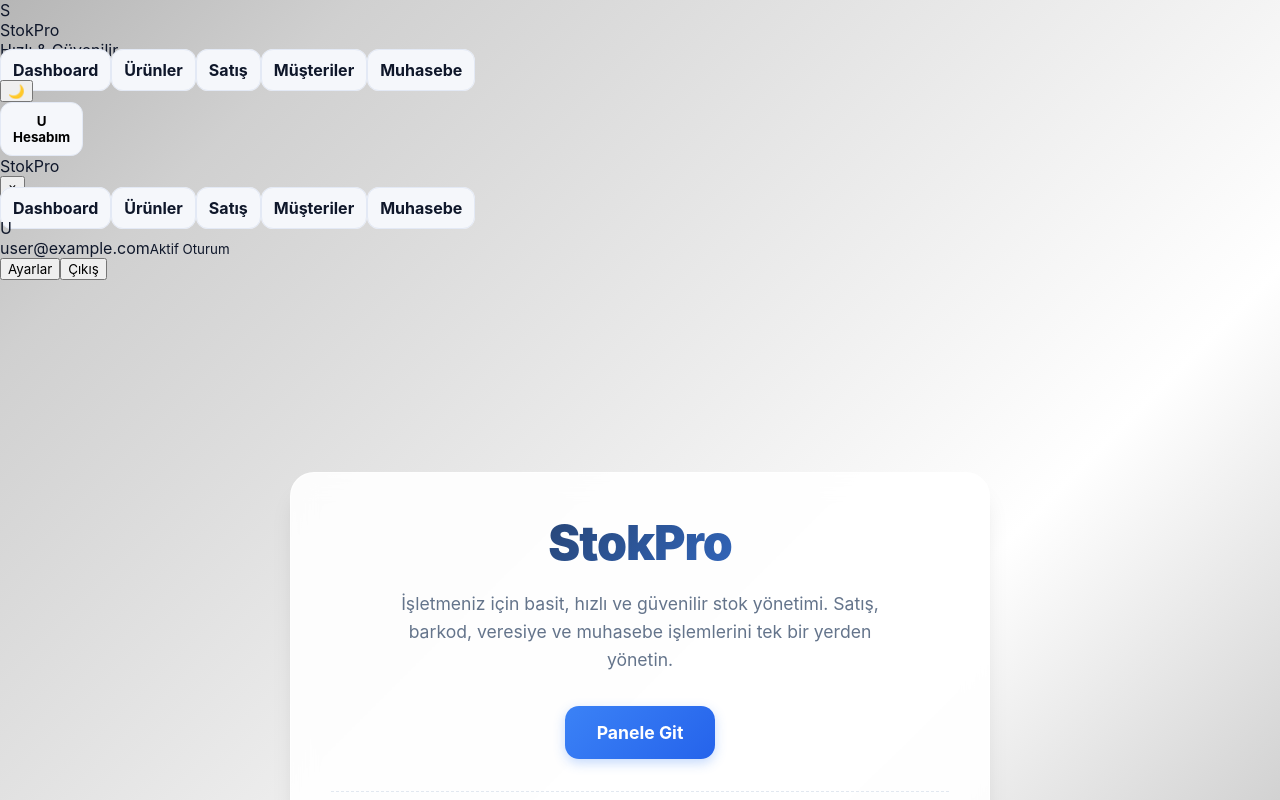
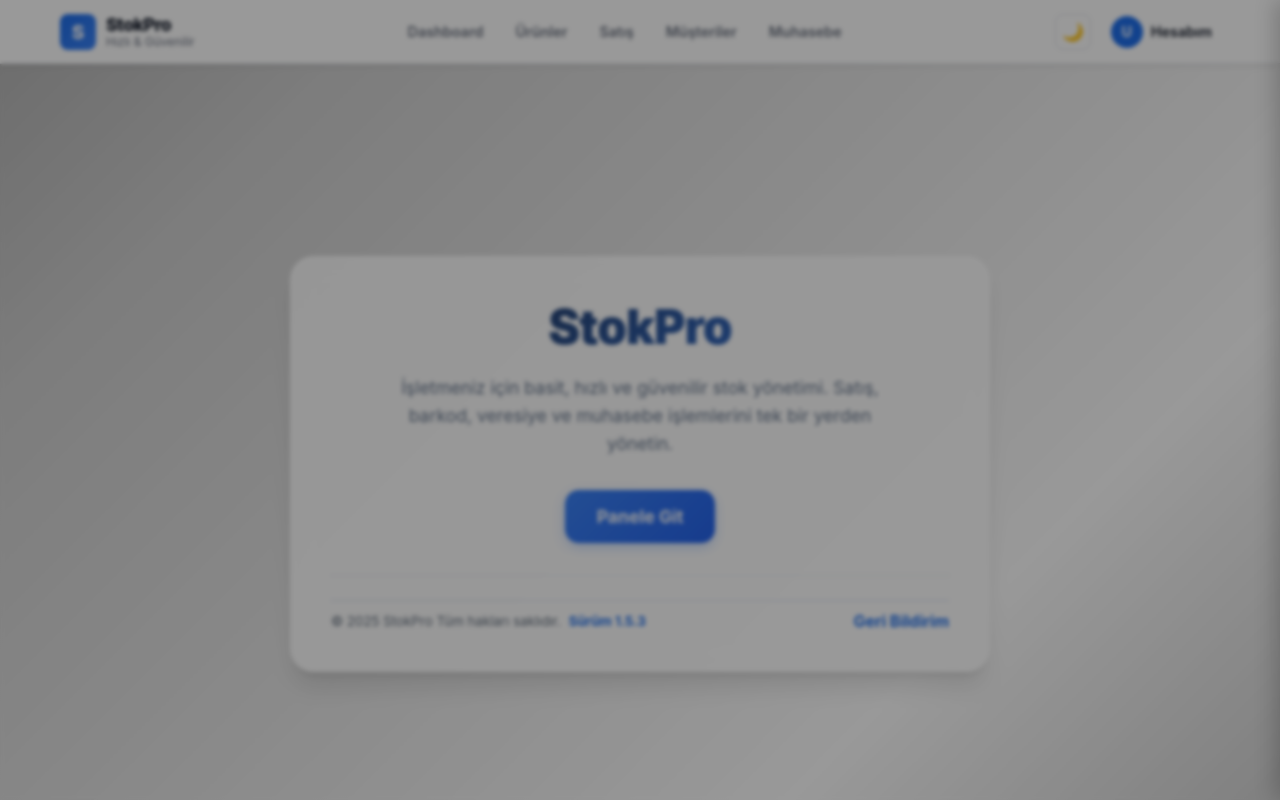
Before and after one commit to Bedirhan3428/stokpro, a React (Create React App) app: page / in a window 1280 px wide. Shown: the top 800 px of the page. Built offline with nearby package versions, Linux system fonts and the light colour scheme; no server answers; sample sign-in values are in the browser's storage.

Commit message:
Update Navbar.css

```diff
--- a/src/styles/Navbar.css
+++ b/src/styles/Navbar.css
@@ -1,416 +1,357 @@
 :root {
-  --nb-mavi: #1f6feb;
-  --nb-mavi-orta: #4a8df5;
-  --nb-beyaz: #ffffff;
-  --nb-gri: #6b7280;
+  --nb-bg: #ffffff;
+  --nb-bg-alt: #f8f9fa;
+  --nb-text: #111827;
+  --nb-text-sub: #6b7280;
+  --nb-border: #e5e7eb;
+  --nb-primary: #1f6feb;
+  --nb-primary-light: #eff6ff;
+  --nb-danger: #ef4444;
+  --nb-danger-bg: #fef2f2;
+  --nb-shadow: 0 4px 6px -1px rgba(0, 0, 0, 0.05);
+  --nb-overlay: rgba(0, 0, 0, 0.4);
 }
 
-* {
-  box-sizing: border-box;
+[data-theme="dark"] {
+  --nb-bg: #1f2937; /* Daha koyu kart rengi */
+  --nb-bg-alt: #111827; /* Sayfa arka planı */
+  --nb-text: #f9fafb;
+  --nb-text-sub: #9ca3af;
+  --nb-border: #374151;
+  --nb-primary: #60a5fa;
+  --nb-primary-light: #1e3a8a;
+  --nb-danger: #f87171;
+  --nb-danger-bg: #450a0a;
+  --nb-shadow: 0 4px 6px -1px rgba(0, 0, 0, 0.5);
+  --nb-overlay: rgba(0, 0, 0, 0.7);
 }
 
-/* Animasyon Tanımları */
-@keyframes navFadeIn {
-  from { opacity: 0; transform: translateY(-10px); }
-  to { opacity: 1; transform: translateY(0); }
+* { box-sizing: border-box; }
+
+/* --- HEADER --- */
+.nb-header {
+  background-color: var(--nb-bg);
+  border-bottom: 1px solid var(--nb-border);
+  height: 64px;
+  position: sticky;
+  top: 0;
+  z-index: 100;
+  box-shadow: var(--nb-shadow);
+  transition: background-color 0.3s, border-color 0.3s;
 }
 
-@keyframes dropdownFade {
-  from { opacity: 0; transform: translateY(10px); }
-  to { opacity: 1; transform: translateY(0); }
-}
-
-.nb-ust {
-  position: sticky;
-  top: 0;
-  z-index: 40;
-  background: var(--nb-beyaz);
-  border-bottom: 1px solid #dbe3f3;
-  padding: 10px 14px;
+.nb-container {
+  max-width: 1200px;
+  margin: 0 auto;
+  padding: 0 20px;
+  height: 100%;
   display: flex;
   align-items: center;
   justify-content: space-between;
-  box-shadow: 0 10px 20px rgba(31, 111, 235, 0.08);
-  font-family: "Inter", system-ui, sans-serif;
-  animation: navFadeIn 0.5s ease-out;
 }
 
-.nb-sol {
-  display: flex;
-  align-items: center;
-}
-
-.nb-marka {
-  display: flex;
-  gap: 10px;
-  align-items: center;
-  cursor: pointer;
-}
-
-.nb-logo {
-  width: 36px;
-  height: 36px;
-  border-radius: 12px;
-  background: linear-gradient(135deg, var(--nb-mavi), var(--nb-mavi-orta));
-  color: #fff;
-  display: grid;
-  place-items: center;
-  font-weight: 900;
-  transition: transform 0.3s ease, box-shadow 0.3s ease;
-}
-
-.nb-marka:hover .nb-logo {
-  transform: rotate(10deg) scale(1.1);
-  box-shadow: 0 4px 12px rgba(31, 111, 235, 0.3);
-}
-
-.nb-metin .nb-ad {
-  font-weight: 800;
-  margin: 0;
-}
-
-.nb-alt {
-  color: var(--nb-gri);
-  font-size: 12px;
-}
-
-.nb-satir {
+/* --- LOGO --- */
+.nb-logo-bolumu {
   display: flex;
   align-items: center;
   gap: 10px;
 }
 
-.nb-linkler {
+.nb-logo-ikon {
+  width: 36px;
+  height: 36px;
+  background: linear-gradient(135deg, var(--nb-primary), #3b82f6);
+  color: white;
+  border-radius: 8px;
+  display: flex;
+  align-items: center;
+  justify-content: center;
+  font-weight: 800;
+  font-size: 1.2rem;
+}
+
+.nb-logo-yazi {
+  display: flex;
+  flex-direction: column;
+  line-height: 1.1;
+}
+
+.nb-marka {
+  font-weight: 800;
+  font-size: 1.1rem;
+  color: var(--nb-text);
+  letter-spacing: -0.5px;
+}
+
+.nb-slogan {
+  font-size: 0.75rem;
+  color: var(--nb-text-sub);
+}
+
+/* --- MASAÜSTÜ MENÜ --- */
+.nb-nav-masaustu {
+  display: flex;
+  height: 100%;
+}
+
+.nb-masaustu-list {
   display: flex;
   gap: 8px;
-  flex-wrap: wrap;
+  height: 100%;
+  align-items: center;
 }
 
 .nb-link {
-  padding: 10px 12px;
-  border-radius: 12px;
+  padding: 8px 12px;
+  border-radius: 8px;
   text-decoration: none;
-  color: #0f172a;
-  background: #f5f7fb;
-  border: 1px solid #e3e9f5;
-  font-weight: 700;
-  transition: all 0.2s ease;
+  color: var(--nb-text-sub);
+  font-weight: 600;
+  font-size: 0.9rem;
+  transition: all 0.2s;
 }
 
 .nb-link:hover {
-  transform: translateY(-2px);
-  box-shadow: 0 8px 16px rgba(15, 23, 42, 0.12);
-  background: #ffffff;
-  border-color: #dbe3f3;
+  background-color: var(--nb-bg-alt);
+  color: var(--nb-text);
 }
 
-.nb-link.secili {
-  background: linear-gradient(135deg, var(--nb-mavi), var(--nb-mavi-orta));
-  color: #fff;
-  border-color: transparent;
-  box-shadow: 0 4px 12px rgba(31, 111, 235, 0.25);
+.nb-link.aktif {
+  background-color: var(--nb-primary-light);
+  color: var(--nb-primary);
 }
 
-/* HAMBURGER MENÜ (Düzeltildi) */
+/* --- SAĞ TARAF --- */
+.nb-aksiyonlar {
+  display: flex;
+  align-items: center;
+  gap: 12px;
+}
+
+.nb-icon-btn {
+  background: transparent;
+  border: 1px solid var(--nb-border);
+  width: 36px;
+  height: 36px;
+  border-radius: 8px;
+  cursor: pointer;
+  display: flex;
+  align-items: center;
+  justify-content: center;
+  font-size: 1.1rem;
+  color: var(--nb-text);
+  transition: all 0.2s;
+}
+.nb-icon-btn:hover { background-color: var(--nb-bg-alt); }
+
+/* --- PROFİL DROPDOWN --- */
+.nb-profil-wrapper { position: relative; }
+
+.nb-profil-btn {
+  display: flex;
+  align-items: center;
+  gap: 8px;
+  background: transparent;
+  border: none;
+  cursor: pointer;
+  padding: 4px 8px;
+  border-radius: 8px;
+  transition: background 0.2s;
+}
+.nb-profil-btn:hover, .nb-profil-btn.acik { background-color: var(--nb-bg-alt); }
+
+.nb-avatar {
+  width: 32px;
+  height: 32px;
+  background-color: var(--nb-primary);
+  color: white;
+  border-radius: 50%;
+  display: flex;
+  align-items: center;
+  justify-content: center;
+  font-weight: 700;
+  font-size: 0.9rem;
+}
+.nb-avatar.small { width: 36px; height: 36px; font-size: 1rem; }
+
+.nb-kullanici-adi {
+  font-weight: 600;
+  color: var(--nb-text);
+  font-size: 0.9rem;
+  display: none;
+}
+@media (min-width: 768px) { .nb-kullanici-adi { display: block; } }
+
+.nb-dropdown {
+  position: absolute;
+  top: 120%;
+  right: 0;
+  width: 220px;
+  background-color: var(--nb-bg);
+  border: 1px solid var(--nb-border);
+  border-radius: 12px;
+  box-shadow: var(--nb-shadow);
+  overflow: hidden;
+  animation: slideDown 0.2s ease-out;
+}
+
+@keyframes slideDown { from { opacity: 0; transform: translateY(-10px); } to { opacity: 1; transform: translateY(0); } }
+
+.nb-dropdown-header {
+  padding: 12px;
+  border-bottom: 1px solid var(--nb-border);
+  background-color: var(--nb-bg-alt);
+}
+.nb-dropdown-header strong { display: block; color: var(--nb-text); font-size: 0.9rem; overflow: hidden; text-overflow: ellipsis; }
+.nb-dropdown-header small { color: var(--nb-text-sub); }
+
+.nb-dropdown-items { padding: 4px; display: flex; flex-direction: column; }
+.nb-dropdown-items button {
+  text-align: left;
+  background: transparent;
+  border: none;
+  padding: 10px 12px;
+  border-radius: 6px;
+  cursor: pointer;
+  color: var(--nb-text);
+  font-weight: 500;
+  transition: background 0.2s;
+}
+.nb-dropdown-items button:hover { background-color: var(--nb-bg-alt); }
+.nb-dropdown-items button.nb-danger { color: var(--nb-danger); }
+.nb-dropdown-items button.nb-danger:hover { background-color: var(--nb-danger-bg); }
+
+/* --- HAMBURGER --- */
 .nb-hamburger {
   display: none;
-  width: 44px;
-  height: 44px;
-  border-radius: 12px;
-  border: 1px solid #e3e9f5;
-  background: #f5f7fb;
-  position: relative;
+  flex-direction: column;
+  justify-content: space-between;
+  width: 36px;
+  height: 36px;
+  background: transparent;
+  border: 1px solid var(--nb-border);
+  border-radius: 8px;
+  padding: 9px 7px;
   cursor: pointer;
-  transition: background 0.2s ease;
 }
-.nb-hamburger:hover {
-  background: #edf2f9;
+.nb-hamburger span {
+  display: block;
+  height: 2px;
+  width: 100%;
+  background-color: var(--nb-text);
+  border-radius: 2px;
+  transition: all 0.3s;
 }
 
-/* Ana Çizgi */
-.nb-hamburger-ic {
-  display: block;
-  width: 22px;
-  height: 2px;
-  background: #0f172a;
-  position: absolute;
-  left: 11px; /* Butona göre ortala */
-  top: 21px;  /* Butona göre ortala */
-  transition: transform 0.2s ease, background 0.2s ease;
-}
-
-/* Alt ve Üst Çizgiler */
-.nb-hamburger-ic::before,
-.nb-hamburger-ic::after {
-  content: "";
-  display: block;
-  width: 22px;
-  height: 2px;
-  background: #0f172a;
-  position: absolute;
-  left: 0; /* Ana çizgiye göre hizala (11px değil, 0 olmalı) */
-  transition: transform 0.2s ease, top 0.2s ease, opacity 0.2s ease, background 0.2s ease;
-}
-
-.nb-hamburger-ic::before {
-  top: -7px;
-}
-.nb-hamburger-ic::after {
-  top: 7px;
-}
-
-/* Hamburger Açık Hali */
-.nb-hamburger.acik .nb-hamburger-ic {
-  transform: rotate(45deg);
-  background: #0f172a;
-}
-.nb-hamburger.acik .nb-hamburger-ic::before {
-  top: 0;
-  transform: rotate(90deg);
-  background: #0f172a;
-}
-.nb-hamburger.acik .nb-hamburger-ic::after {
-  opacity: 0;
-}
-
-/* Dark Mode Hamburger Çizgileri */
-:root[data-theme="dark"] .nb-hamburger-ic,
-:root[data-theme="dark"] .nb-hamburger-ic::before,
-:root[data-theme="dark"] .nb-hamburger-ic::after {
-  background: #e5e7eb; /* Koyu temada beyaz çizgi */
-}
-
-/* Profil Alanı */
-.nb-profil {
-  position: relative;
-}
-
-.nb-profil-btn {
-  padding: 10px 12px;
-  border-radius: 12px;
-  background: #f5f7fb;
-  border: 1px solid #e3e9f5;
-  font-weight: 700;
-  cursor: pointer;
-  transition: background 0.2s ease, transform 0.2s ease;
-}
-.nb-profil-btn:hover {
-  background: #edf2f9;
-  transform: translateY(-1px);
-}
-
-.nb-profil-menu {
-  position: absolute;
-  right: 0;
-  margin-top: 6px;
-  min-width: 220px;
-  z-index: 20;
-  animation: dropdownFade 0.2s ease-out;
-  transform-origin: top right;
-}
-
-.nb-profil-kart {
-  background: var(--nb-beyaz);
-  border-radius: 12px;
-  border: 1px solid #dbe3f3;
-  box-shadow: 0 16px 32px rgba(31, 111, 235, 0.16);
-  padding: 12px;
-}
-
-.nb-mail {
-  font-weight: 700;
-  color: #0f172a;
-}
-
-.nb-profil-aks {
-  display: flex;
-  gap: 8px;
-  margin-top: 8px;
-}
-
-.nb-profil-link {
-  background: #f5f7fb;
-  border: 1px solid #e3e9f5;
-  border-radius: 10px;
-  padding: 8px 10px;
-  cursor: pointer;
-  font-weight: 700;
-  transition: background 0.2s ease;
-}
-.nb-profil-link:hover {
-  background: #eef4ff;
-  color: var(--nb-mavi);
-}
-
-.nb-cikis {
-  background: linear-gradient(135deg, #f87171, #e74646);
-  color: #fff;
-  border: none;
-  border-radius: 10px;
-  padding: 8px 10px;
-  cursor: pointer;
-  font-weight: 700;
-  transition: transform 0.2s ease, box-shadow 0.2s ease;
-}
-.nb-cikis:hover {
-  transform: translateY(-2px);
-  box-shadow: 0 4px 12px rgba(231, 70, 70, 0.3);
-}
-
-.nb-bos {
-  width: 1px;
-  height: 1px;
-}
-
-.nb-mobil-arka {
+/* --- MOBİL MENÜ (Critical Fixes) --- */
+.nb-overlay {
   position: fixed;
   inset: 0;
-  background: rgba(9, 23, 54, 0.32);
-  backdrop-filter: blur(6px);
+  background-color: var(--nb-overlay);
+  z-index: 199;
+  backdrop-filter: blur(2px);
   opacity: 0;
-  pointer-events: none;
-  transition: opacity 0.2s ease;
+  animation: fadeIn 0.3s forwards;
 }
+@keyframes fadeIn { to { opacity: 1; } }
 
-.nb-mobil-arka.gorunur {
-  opacity: 1;
-  pointer-events: auto;
-}
-
-.nb-mobil {
+.nb-mobil-menu {
   position: fixed;
   top: 0;
   right: 0;
-  width: min(320px, 80vw);
-  height: 100vh;
-  background: var(--nb-beyaz);
-  box-shadow: -8px 0 20px rgba(15, 23, 42, 0.16);
-  transform: translateX(100%);
-  transition: transform 0.3s cubic-bezier(0.16, 1, 0.3, 1);
+  width: 80%;
+  max-width: 320px;
+  height: 100dvh; /* Dynamic Height - Çok önemli fix */
+  background-color: var(--nb-bg);
+  z-index: 200;
+  box-shadow: -5px 0 20px rgba(0,0,0,0.2);
   display: flex;
   flex-direction: column;
-  gap: 12px;
-  padding: 14px;
-  overflow-y: auto;
+  transform: translateX(100%);
+  transition: transform 0.3s cubic-bezier(0.4, 0, 0.2, 1);
 }
+.nb-mobil-menu.acik { transform: translateX(0); }
 
-.nb-mobil.acik {
-  transform: translateX(0);
-}
-
-.nb-mobil-ust {
+.nb-mobil-header {
+  padding: 16px 20px;
+  border-bottom: 1px solid var(--nb-border);
   display: flex;
   justify-content: space-between;
   align-items: center;
+  flex-shrink: 0; /* Header küçülmesin */
+}
+.nb-kapat-btn {
+  background: transparent;
+  border: none;
+  font-size: 2rem;
+  color: var(--nb-text-sub);
+  cursor: pointer;
+  line-height: 1;
 }
 
-.nb-mobil-linkler {
-  margin-top: 10px;
+.nb-mobil-body {
+  flex: 1; /* Ortadaki alan kalan boşluğu doldursun */
+  overflow-y: auto; /* Sadece burası scroll olsun */
+  padding: 20px;
 }
 
 .nb-mobil-list {
+  display: flex;
   flex-direction: column;
+  gap: 8px;
+}
+.nb-mobil-list .nb-link {
+  font-size: 1rem;
+  padding: 12px;
+  border: 1px solid var(--nb-border);
+}
+
+.nb-mobil-footer {
+  padding: 20px;
+  border-top: 1px solid var(--nb-border);
+  background-color: var(--nb-bg-alt);
+  flex-shrink: 0; /* Footer küçülmesin */
+  padding-bottom: max(20px, env(safe-area-inset-bottom)); /* iPhone alt barı için güvenlik */
+}
+
+.nb-mobil-user {
+  display: flex;
+  align-items: center;
+  gap: 10px;
+  margin-bottom: 16px;
+}
+.nb-user-info { display: flex; flex-direction: column; }
+.nb-user-info span { font-weight: 700; color: var(--nb-text); font-size: 0.9rem; }
+.nb-user-info small { color: var(--nb-text-sub); }
+
+.nb-mobil-aksiyonlar {
+  display: grid;
+  grid-template-columns: 1fr 1fr;
   gap: 10px;
 }
 
-.nb-mobil-profil {
-  margin-top: auto;
-  border-top: 1px solid #e3e9f5;
-  padding-top: 10px;
+.nb-btn-outline {
+  padding: 10px;
+  border: 1px solid var(--nb-border);
+  background: var(--nb-bg);
+  color: var(--nb-text);
+  border-radius: 8px;
+  font-weight: 600;
+  cursor: pointer;
+}
+.nb-btn-danger {
+  padding: 10px;
+  border: none;
+  background: var(--nb-danger);
+  color: white;
+  border-radius: 8px;
+  font-weight: 600;
+  cursor: pointer;
 }
 
-.nb-mobil-list .nb-link {
-  width: 100%;
-  text-align: left;
+/* Responsive */
+@media (max-width: 900px) {
+  .nb-nav-masaustu,
+  .nb-profil-wrapper { display: none; }
+  .nb-hamburger { display: flex; }
 }
-
-.nb-masaustu {
-  display: flex;
-}
-
-@media (max-width: 960px) {
-  .nb-masaustu {
-    display: none;
-  }
-  .nb-hamburger {
-    display: inline-block;
-  }
-}
-
-/* DARK MODE */
-:root[data-theme="dark"] .nb-ust {
-  background: #0f172a;
-  border-bottom-color: #1f2937;
-  box-shadow: 0 10px 20px rgba(0, 0, 0, 0.35);
-}
-
-:root[data-theme="dark"] .nb-link {
-  background: #111827;
-  color: #e5e7eb;
-  border-color: #1f2937;
-}
-
-:root[data-theme="dark"] .nb-link:hover {
-  background: #1f2937;
-  border-color: #1f2937;
-  box-shadow: 0 8px 16px rgba(0, 0, 0, 0.35);
-}
-
-:root[data-theme="dark"] .nb-link.secili {
-  background: linear-gradient(135deg, var(--nb-mavi), var(--nb-mavi-orta));
-  color: #0b1220;
-  border-color: transparent;
-}
-
-:root[data-theme="dark"] .nb-profil-btn,
-:root[data-theme="dark"] .nb-profil-link,
-:root[data-theme="dark"] .nb-cikis,
-:root[data-theme="dark"] .nb-hamburger {
-  background: #111827;
-  color: #e5e7eb;
-  border-color: #1f2937;
-}
-
-:root[data-theme="dark"] .nb-profil-kart {
-  background: #0f172a;
-  border-color: #1f2937;
-  box-shadow: 0 16px 32px rgba(0, 0, 0, 0.45);
-}
-
-:root[data-theme="dark"] .nb-mobil {
-  background: #0f172a;
-  border-left: 1px solid #1f2937;
-}
-
-:root[data-theme="dark"] .nb-mobil-arka {
-  background: rgba(0, 0, 0, 0.55);
-}
-
-:root[data-theme="dark"] .nb-profil-btn {
-  background: #111827;
-  color: #e5e7eb;
-  border-color: #1f2937;
-}
-
-/* Koyu tema profil menüsü renkleri */
-:root[data-theme="dark"] .nb-profil-menu,
-:root[data-theme="dark"] .nb-profil-kart {
-  background: var(--card);
-  border: 1px solid var(--border);
-  color: var(--text);
-  box-shadow: 0 16px 32px rgba(0, 0, 0, 0.45);
-}
-
-:root[data-theme="dark"] .nb-mail { color: var(--text); }
-:root[data-theme="dark"] .nb-alt { color: var(--subtext); }
-
-:root[data-theme="dark"] .nb-profil-link {
-  background: var(--card);
-  color: var(--text);
-  border: 1px solid var(--border);
-}
-
-:root[data-theme="dark"] .nb-cikis {
-  background: linear-gradient(135deg, #f87171, #e74646);
-  color: #fff;
-}
```
